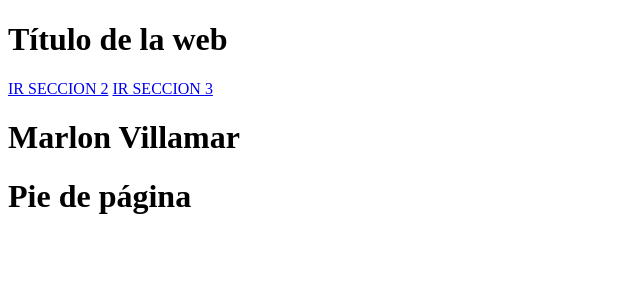
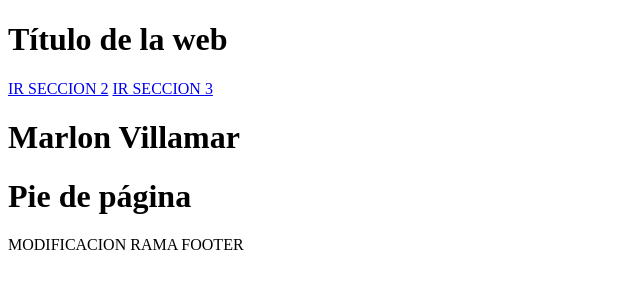
Before and after one commit to VillaMarCruz/mi-app-prueba, a plain HTML site: page index.html in a window 1280 px wide. Shown: the whole page, without its empty margins (0-640 px from the left). Drawn offline with Linux system fonts and the light colour scheme.

Commit message:
Actualizar footer como prueba

```diff
--- a/index.html
+++ b/index.html
@@ -20,6 +20,7 @@
     <h1>Marlon Villamar</h1>
     <footer>
         <h1>Pie de página</h1>
+        <p>MODIFICACION RAMA FOOTER</p>
     </footer>
 </body>
 
```
